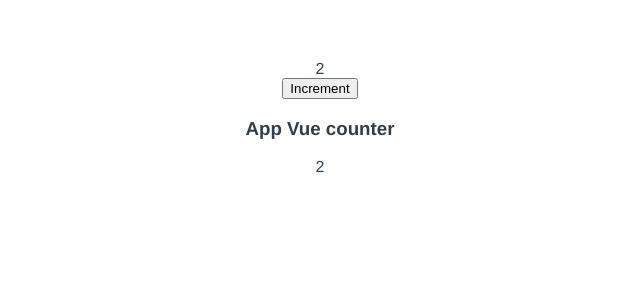
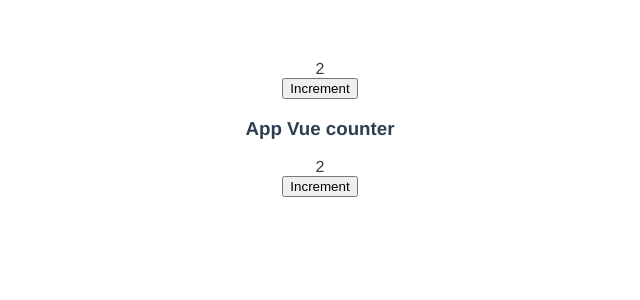
Before and after one commit to leelanarasimha/vue3-course, a Vue app in the folder vue-vuexcourse/: page / in a window 1280 px wide. Shown: the top 300 px of the page, without its empty margins (320-960 px from the left). Built offline with nearby package versions, Linux system fonts and the light colour scheme.

Commit message:
Added the mutations to set the state data

```diff
--- a/vue-vuexcourse/src/App.vue
+++ b/vue-vuexcourse/src/App.vue
@@ -5,6 +5,9 @@
         <div>
             <h3>App Vue counter</h3>
             {{ count }}
+        </div>
+        <div>
+            <button @click.prevent="onIncrement()">Increment</button>
         </div>
     </div>
 </template>
@@ -21,6 +24,11 @@
     components: {
         Counter,
     },
+    methods: {
+        onIncrement() {
+            this.$store.commit('increment', { value: 2 });
+        },
+    },
 };
 </script>
 
--- a/vue-vuexcourse/src/components/Counter.vue
+++ b/vue-vuexcourse/src/components/Counter.vue
@@ -20,7 +20,10 @@
     },
     methods: {
         onIncrement() {
-            this.$store.state.count++;
+            this.$store.commit({
+                type: 'increment',
+                value: 5,
+            });
         },
     },
 };
--- a/vue-vuexcourse/src/main.js
+++ b/vue-vuexcourse/src/main.js
@@ -8,6 +8,11 @@
             count: 2,
         };
     },
+    mutations: {
+        increment(state, payload) {
+            state.count = state.count + payload.value;
+        },
+    },
 });
 const app = createApp(App);
 app.use(store);
```
